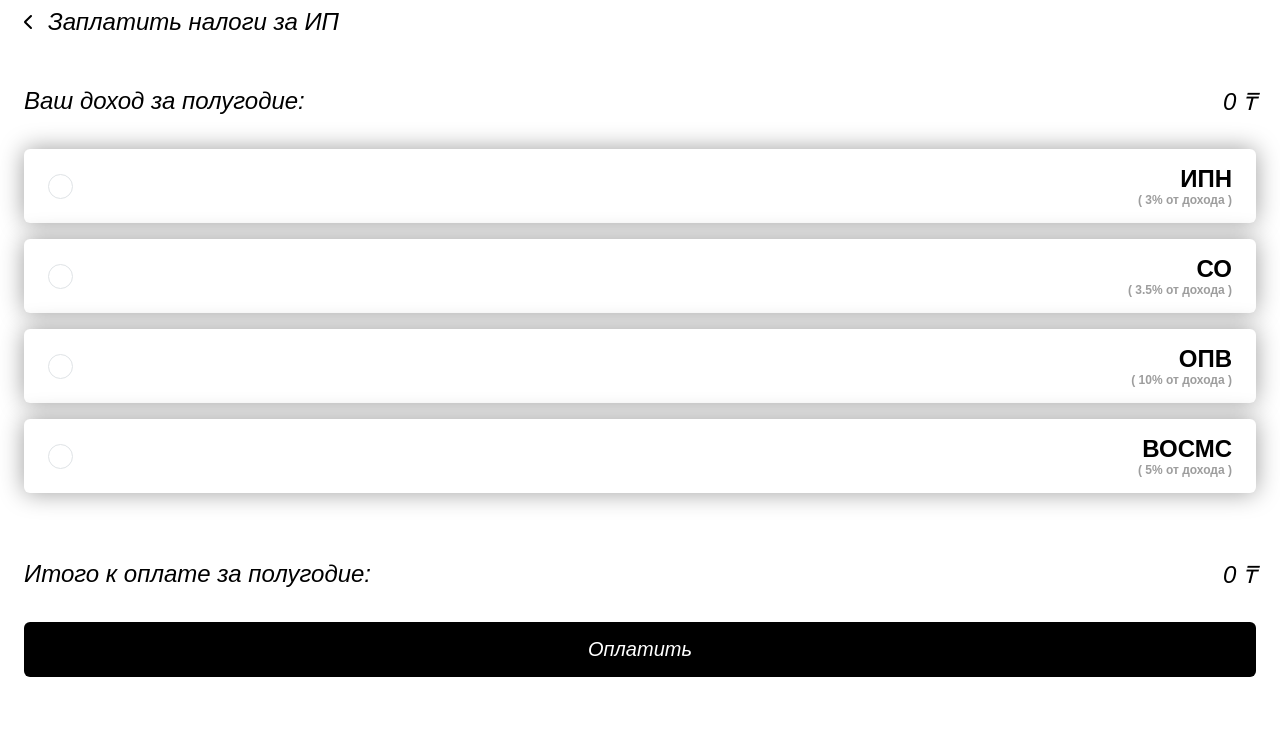
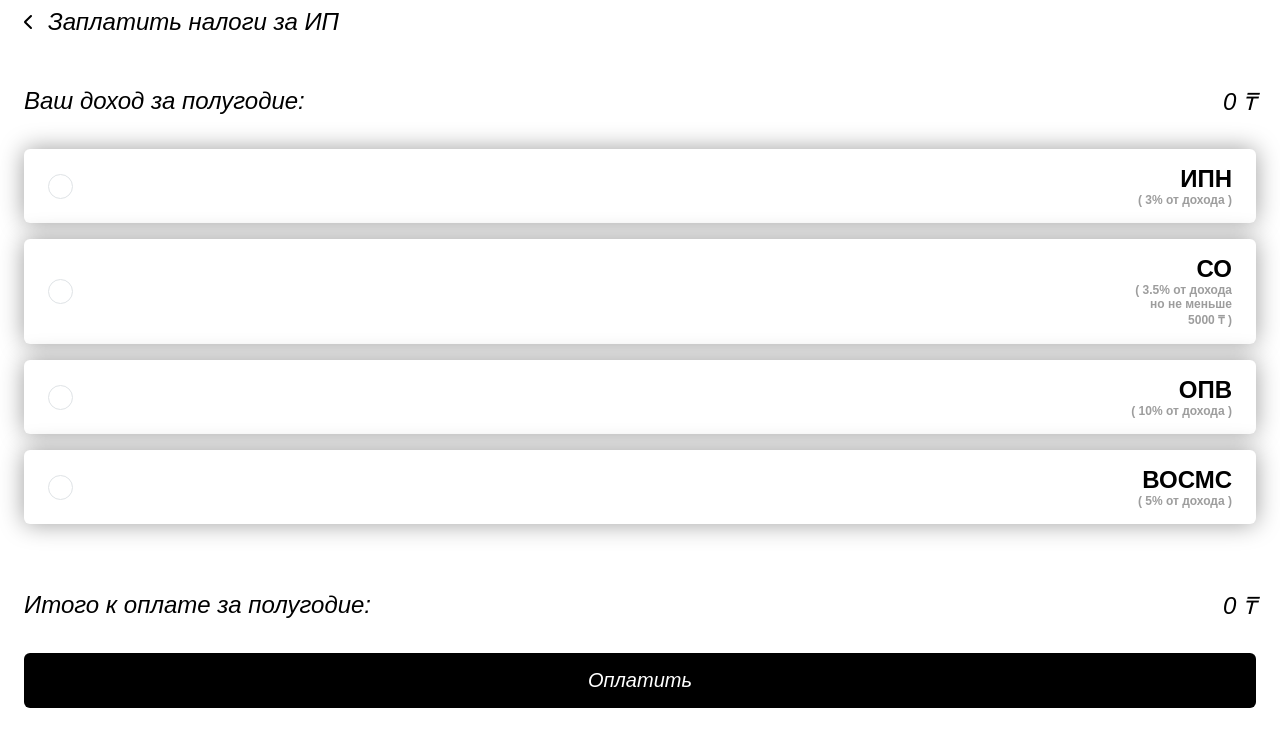
Before and after one commit to pinkskie/pay_taxes, a Vue app: page /taxes in a window 1280 px wide. Shown: the top 746 px of the page. Built offline with nearby package versions, Linux system fonts and the light colour scheme; a web font is replaced by a local one.

Commit message:
refactor

```diff
--- a/src/components/TaxItem.vue
+++ b/src/components/TaxItem.vue
@@ -1,5 +1,7 @@
 <script lang="ts">
 import { defineComponent, PropType } from "vue";
+import { ITaxesWithPrice, useFormStore } from "../store/form";
+
 import DetailsIcon from "../assets/icons/DetailsIcon.vue";
 
 export default defineComponent({
@@ -7,18 +9,11 @@ export default defineComponent({
   components: {
     DetailsIcon,
   },
+  emits: ["onChange"],
   props: {
-    label: {
-      type: String,
-    },
-    description: {
-      type: String,
-    },
-    price: {
-      type: Number,
-    },
-    checked: {
-      type: Boolean,
+    tax: {
+      type: Object as PropType<ITaxesWithPrice>,
+      required: true,
     },
     onChange: {
       type: Function as PropType<() => void>,
@@ -31,16 +26,20 @@ export default defineComponent({
   <div class="tax-item">
     <div class="head">
       <label class="label">
-        <input type="checkbox" :checked="checked" @change="onChange" />
+        <input type="checkbox" :checked="tax.checked" @change="onChange" />
         <span class="checkmark"></span>
         <h2 class="text">
-          {{ label }}<span>( {{ description }} )</span>
+          {{ tax.label
+          }}<span
+            >( {{ tax.percent }}% от дохода
+            {{ tax.not_less && `но не меньше ${tax.not_less} ₸` }} )</span
+          >
         </h2>
       </label>
     </div>
     <Transition>
-      <div class="body" v-show="checked">
-        <h2 class="text">{{ price }} ₸</h2>
+      <div class="body" v-show="tax.checked">
+        <h2 class="text">{{ tax.price.toLocaleString() }} ₸</h2>
         <DetailsIcon />
       </div>
     </Transition>
@@ -128,6 +127,7 @@ export default defineComponent({
   display: block;
   color: #9d9d9d;
   font-size: 0.75rem;
+  max-width: 6.5rem;
 }
 
 .circle {
--- a/src/components/TextField.vue
+++ b/src/components/TextField.vue
@@ -21,9 +21,6 @@ export default defineComponent({
     },
     error: {
       type: String,
-    },
-    keypress: {
-      type: Function as PropType<() => void>,
     },
   },
   emits: ["update:value"],
--- a/src/store/form.ts
+++ b/src/store/form.ts
@@ -5,10 +5,11 @@ export const tax_types = [
   { label: "Общеустановленный", value: 2 },
 ];
 
-interface ITaxesWithPrice {
+export interface ITaxesWithPrice {
   id: number;
   label: string;
   checked: boolean;
+  not_less?: number;
   percent: number;
   price: number;
 }
@@ -24,7 +25,7 @@ export const useFormStore = defineStore({
     income: 0,
     taxes: [
       { id: 1, label: "ИПН", checked: false, percent: 3 },
-      { id: 2, label: "СО", checked: false, percent: 3.5 },
+      { id: 2, label: "СО", checked: false, not_less: 5000, percent: 3.5 },
       { id: 3, label: "ОПВ", checked: false, percent: 10 },
       { id: 4, label: "ВОСМС", checked: false, percent: 5 },
     ],
--- a/src/views/Taxes.vue
+++ b/src/views/Taxes.vue
@@ -60,12 +60,9 @@ export default defineComponent({
     <div class="taxes-items">
       <TaxItem
         v-for="tax in form.taxes_with_price"
+        :tax="tax"
         :key="tax.id"
-        :label="tax.label"
-        :description="`${tax.percent}% от дохода`"
-        :checked="tax.checked"
         :onChange="handleChange(tax.id)"
-        :price="tax.price"
       />
     </div>
     <span class="error" v-show="error"
```
